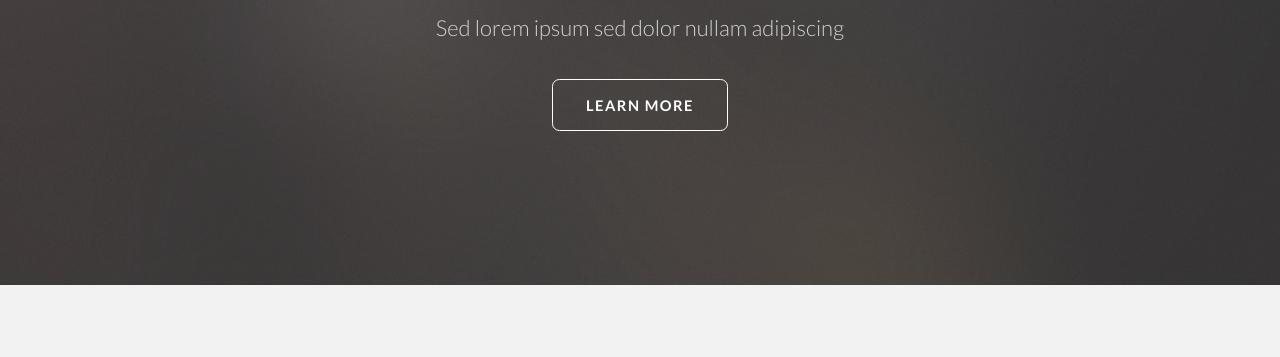
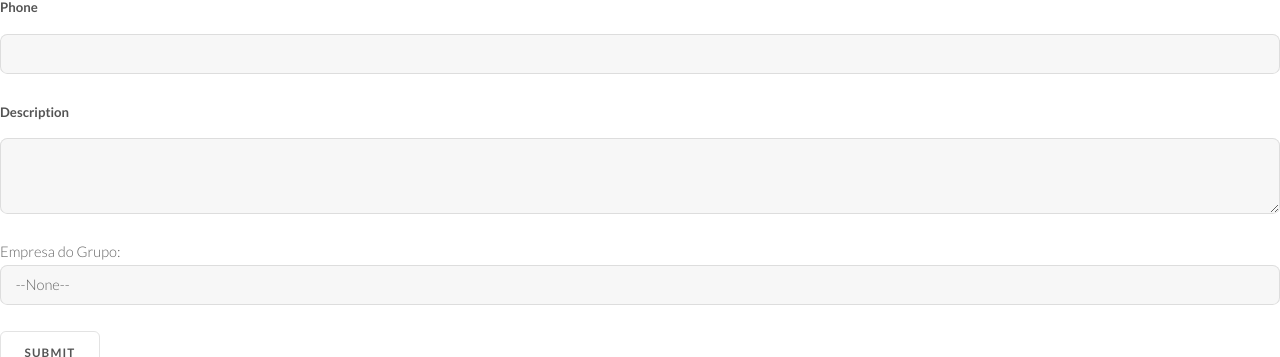
Before and after one commit to adsabner/chatboot_cmp, a website: page index.html in a window 1280 px wide. Shown: the part 215-572 px from the top of the page. Drawn offline with Linux system fonts and the light colour scheme; a script that the page names is missing.

Commit message:
Update index.html

```diff
--- a/index.html
+++ b/index.html
@@ -54,6 +54,48 @@
         </nav>
     </header>
 
+	<form action="https://webto.salesforce.com/servlet/servlet.WebToCase?encoding=UTF-8" method="POST">
+
+	<input type=hidden name="orgid" value="00D3k000000sl0R">
+	<input type=hidden name="retURL" value="http://">
+
+	<!--  ----------------------------------------------------------------------  -->
+	<!--  NOTE: These fields are optional debugging elements. Please uncomment    -->
+	<!--  these lines if you wish to test in debug mode.                          -->
+	<!--  <input type="hidden" name="debug" value=1>                              -->
+	<!--  <input type="hidden" name="debugEmail"                                  -->
+	<!--  value="adriano.monteiro@atonit.com.br">                                 -->
+	<!--  ----------------------------------------------------------------------  -->
+
+	<label for="name">Contact Name</label><input  id="name" maxlength="80" name="name" size="20" type="text" /><br>
+
+	<label for="email">Email</label><input  id="email" maxlength="80" name="email" size="20" type="text" /><br>
+
+	<label for="phone">Phone</label><input  id="phone" maxlength="40" name="phone" size="20" type="text" /><br>
+
+	<label for="description">Description</label><textarea name="description"></textarea><br>
+
+	Empresa do Grupo:<select  id="00N3k00000HwxCK" name="00N3k00000HwxCK" title="Empresa do Grupo"><option value="">--None--</option><option value="Breda">Breda</option>
+	<option value="Empresa Cruz">Empresa Cruz</option>
+	<option value="Expresso Caxiense">Expresso Caxiense</option>
+	<option value="Expresso Itamarati">Expresso Itamarati</option>
+	<option value="Expresso Luxo">Expresso Luxo</option>
+	<option value="Expresso Maringá">Expresso Maringá</option>
+	<option value="Expresso União">Expresso União</option>
+	<option value="Mobifácil">Mobifácil</option>
+	<option value="N. S. Penha">N. S. Penha</option>
+	<option value="Pássaro Marron">Pássaro Marron</option>
+	<option value="Princesa do Norte">Princesa do Norte</option>
+	<option value="Viação Piracicabana">Viação Piracicabana</option>
+	<option value="Central de Encomendas">Central de Encomendas</option>
+	<option value="TEX">TEX</option>
+	<option value="Itamarati Express">Itamarati Express</option>
+	<option value="União Express">União Express</option>
+	</select><br>
+
+	<input type="submit" name="submit">
+
+	</form>
     <!-- Banner -->
     <section id="banner">
         <div class="inner">
```
